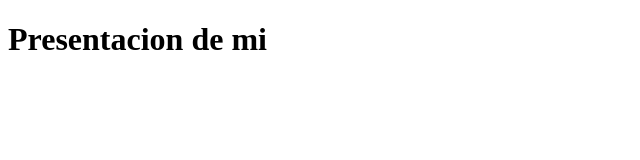
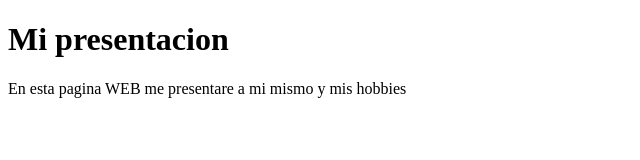
Before and after one commit to jorgeduch/practica, a plain HTML site: page index.html in a window 1280 px wide. Shown: the whole page, without its empty margins (0-640 px from the left). Drawn offline with Linux system fonts and the light colour scheme.

Commit message:
actualizando

```diff
--- a/index.html
+++ b/index.html
@@ -1,17 +1,16 @@
 <!DOCTYPE html>
+<html>
 
 <head>
     <title>Portafolio</title>
     <link rel="stylesheet" href="style.css">
-
 </head>
 
 <body>
-
-    <head>
-        <h1>Presentacion de mi</h1>
-    </head>
-
+    <div>
+        <h1>Mi presentacion</h1>
+        <p>En esta pagina WEB me presentare a mi mismo y mis hobbies</p>
+    </div>
 
 </body>
 <footer>
```
